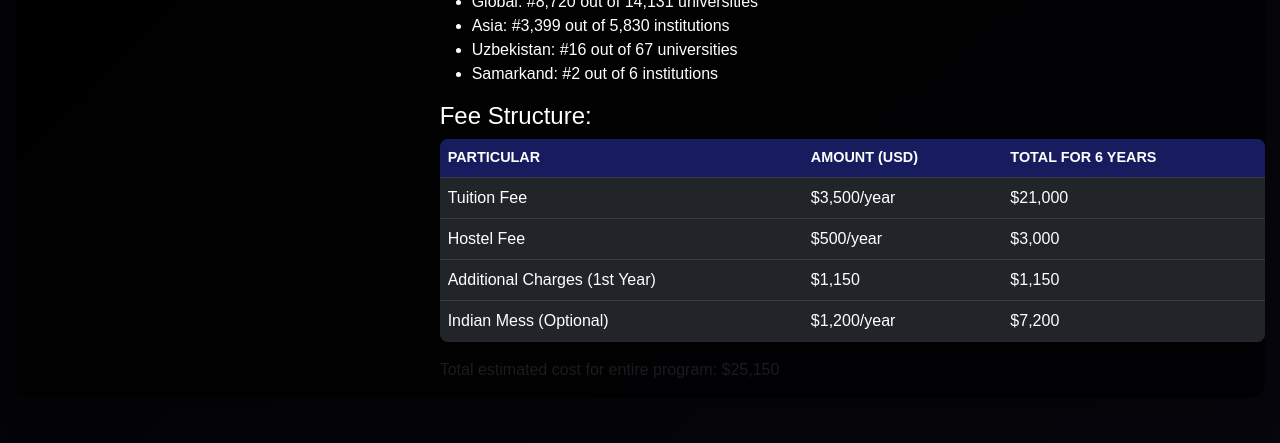
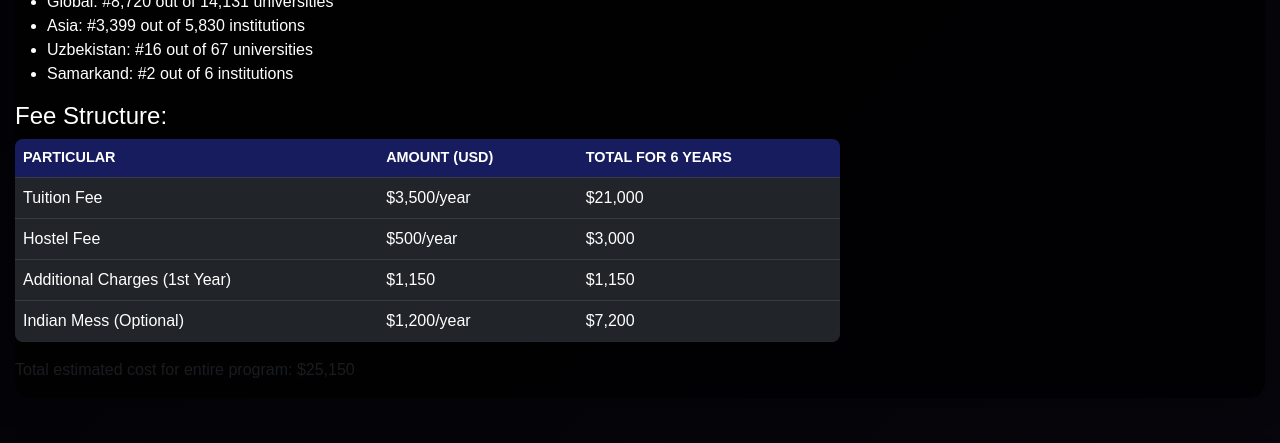
Before and after one commit to ibrahim-bhat/Infradex-Education-web, a PHP site: page /usp/countries-college/uzbekistan.php in a window 1280 px wide. Shown: the part 2693-3136 px from the top of the page. Run offline with PHP 8.4, Linux system fonts and the light colour scheme; some libraries are stand-ins or nearby versions.

Commit message:
Update uzbekistan.php

```diff
--- a/usp/countries-college/uzbekistan.php
+++ b/usp/countries-college/uzbekistan.php
@@ -42,7 +42,7 @@
     </section>
 
     <!-- Quick Facts -->
-    <section class="quick-facts py-5">
+    <section class="quick-facts py-1">
         <div class="container">
             <div class="row g-4">
                 <div class="col-md-3">
@@ -94,9 +94,6 @@
                     <!-- Tashkent Medical Academy -->
                     <div class="university-card mb-5">
                         <div class="row">
-                            <div class="col-lg-4">
-                                <img src="../../images/universities/tma.jpg" alt="Tashkent Medical Academy" class="img-fluid rounded">
-                            </div>
                             <div class="col-lg-8">
                                 <h3>Tashkent Medical Academy (TMA)</h3>
                                 <p class="text-muted">Established: 1919</p>
@@ -146,9 +143,7 @@
                     <!-- Samarkand State Medical University -->
                     <div class="university-card mb-5">
                         <div class="row">
-                            <div class="col-lg-4">
-                                <img src="../../images/universities/samsmu.jpg" alt="Samarkand State Medical University" class="img-fluid rounded">
-                            </div>
+
                             <div class="col-lg-8">
                                 <h3>Samarkand State Medical University (SamSMU)</h3>
                                 <p class="text-muted">Established: 1930</p>
@@ -213,9 +208,7 @@
                     <!-- Bukhara State Medical University -->
                     <div class="university-card mb-5">
                         <div class="row">
-                            <div class="col-lg-4">
-                                <img src="../../images/universities/bsmu.jpg" alt="Bukhara State Medical University" class="img-fluid rounded">
-                            </div>
+
                             <div class="col-lg-8">
                                 <h3>Bukhara State Medical University</h3>
                                 <div class="fees-structure mb-3">
@@ -259,9 +252,7 @@
                     <!-- Fergana Medical Institute -->
                     <div class="university-card mb-5">
                         <div class="row">
-                            <div class="col-lg-4">
-                                <img src="../../images/universities/fmi.jpg" alt="Fergana Medical Institute" class="img-fluid rounded">
-                            </div>
+
                             <div class="col-lg-8">
                                 <h3>Fergana Medical Institute</h3>
                                 <p class="text-muted">Established: Early 1990s</p>
```
